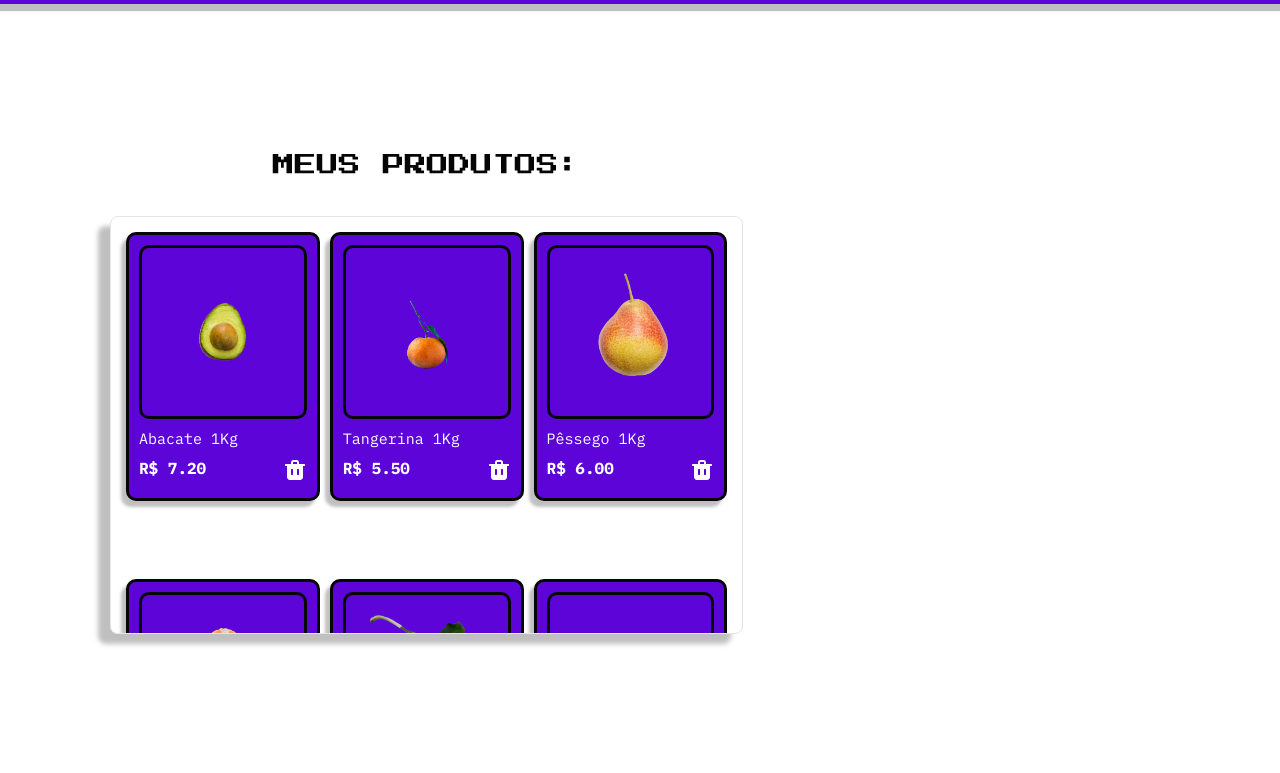
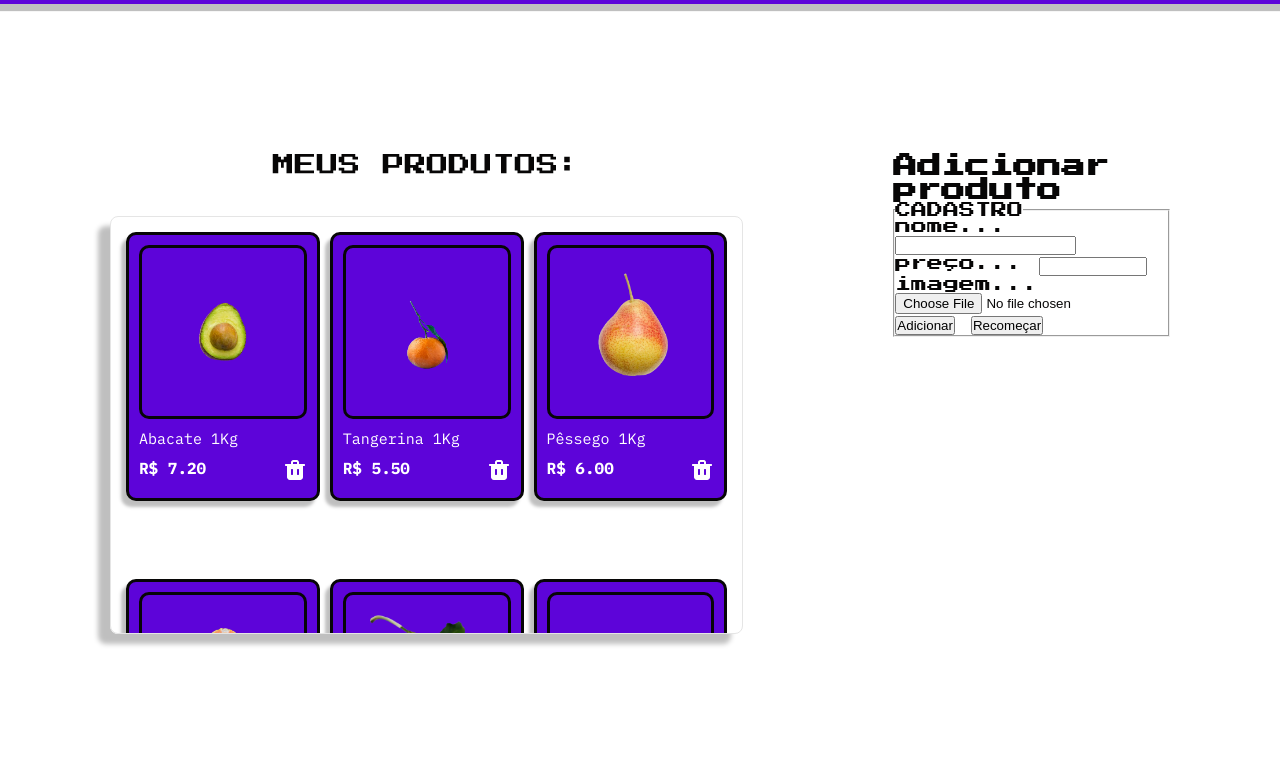
Before and after one commit to IvanildoBorges/challenge-AluraGeek, a website with bundled scripts: page index.html in a window 1280 px wide. Shown: the part 92-865 px from the top of the page. Built offline with nearby package versions, Linux system fonts and the light colour scheme; data requests are answered from the project's data file.

Commit message:
Criado o formulario adicionar produto

```diff
--- a/index.html
+++ b/index.html
@@ -18,7 +18,7 @@
     <header>
         <div class="logo">
             <img src="./assets/alura-geek-logo.png" alt="logo">
-            <p class="logo__titulo">DuCampo</p>
+            <h1 class="logo__titulo">DuCampo</h1>
         </div>
     </header>
     <main>
@@ -26,7 +26,33 @@
             <h2 class="products__title">MEUS PRODUTOS:</h2>
             <ul class="products__container"></ul>
         </section>
-        <section class="form__section"></section>
+        <section class="form__section">
+            <form action="" method="post" id="form__product">
+                <h2>Adicionar produto</h2>
+                <fieldset class="form__fieldset">
+                    <legend class="form__legend">CADASTRO</legend>
+                    <div class="form__item">
+                        <label for="nome"><span>nome... </span></label>
+                        <input class="form__input" type="text" id="nome" maxlength="2" name="nome" required>
+                        <span class="mensagem-erro"></span>
+                    </div>
+                    <div class="form__item">
+                        <label for="preco"><span>preço... </span></label>
+                        <input class="form__input" type="number" id="preco" max="100000000" min="0" name="preco"required>
+                        <span class="mensagem-erro"></span>
+                    </div>
+                    <div class="form__item">
+                        <label for="imagem"><span>imagem... </span></label>
+                        <input class="form__input" type="file" accept="image/png, image/jpeg" id="imagem" name="imagem" required>
+                        <span class="mensagem-erro"></span>
+                    </div>
+                    <div class="form__buttons">
+                        <button type="submit" class="form__input">Adicionar</button>
+                        <button type="reset">Recomeçar</button>
+                    </div>
+                </fieldset>
+            </form>
+        </section>
     </main>
     <script type="module" src="./scripts/script.js"></script>
 </body>
```
